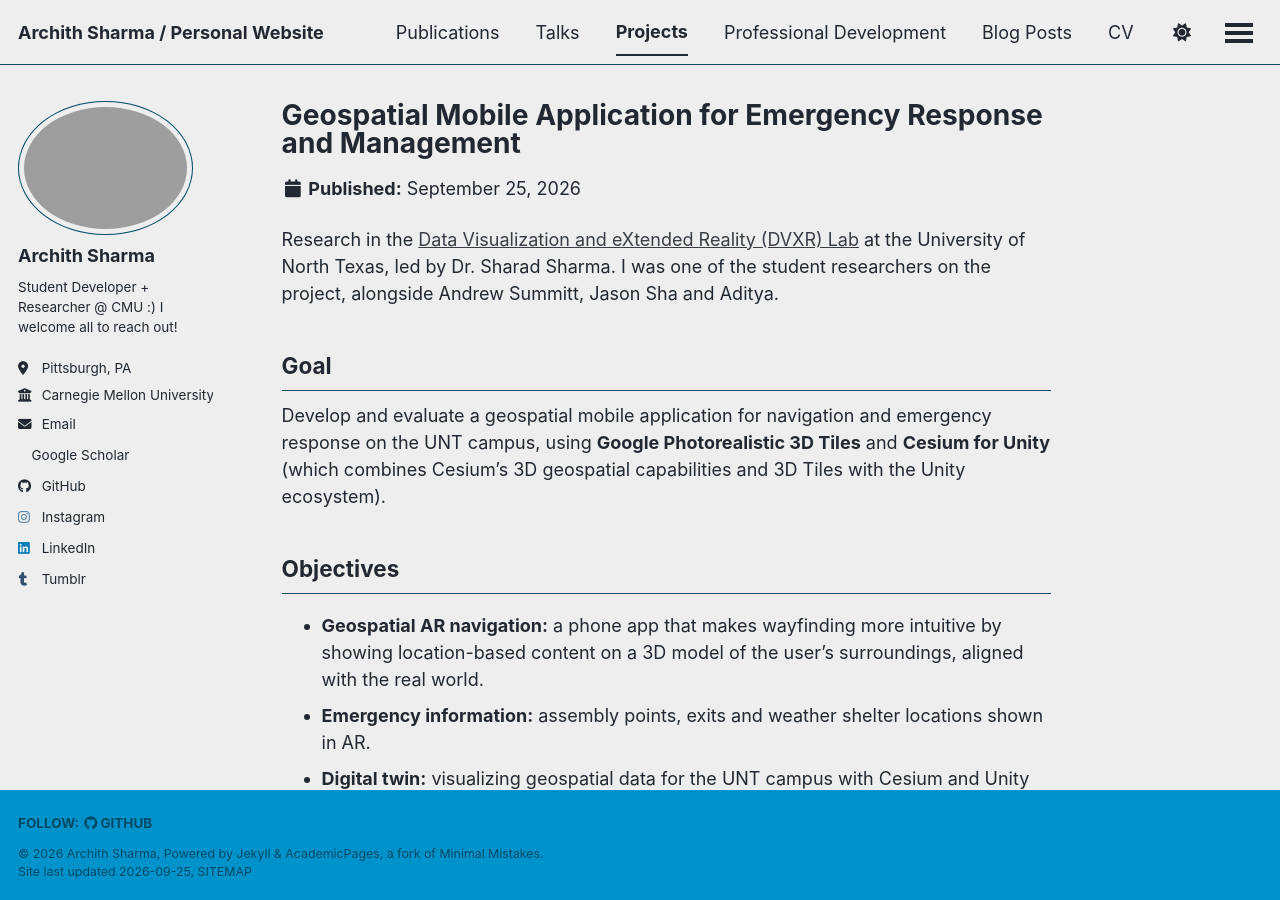
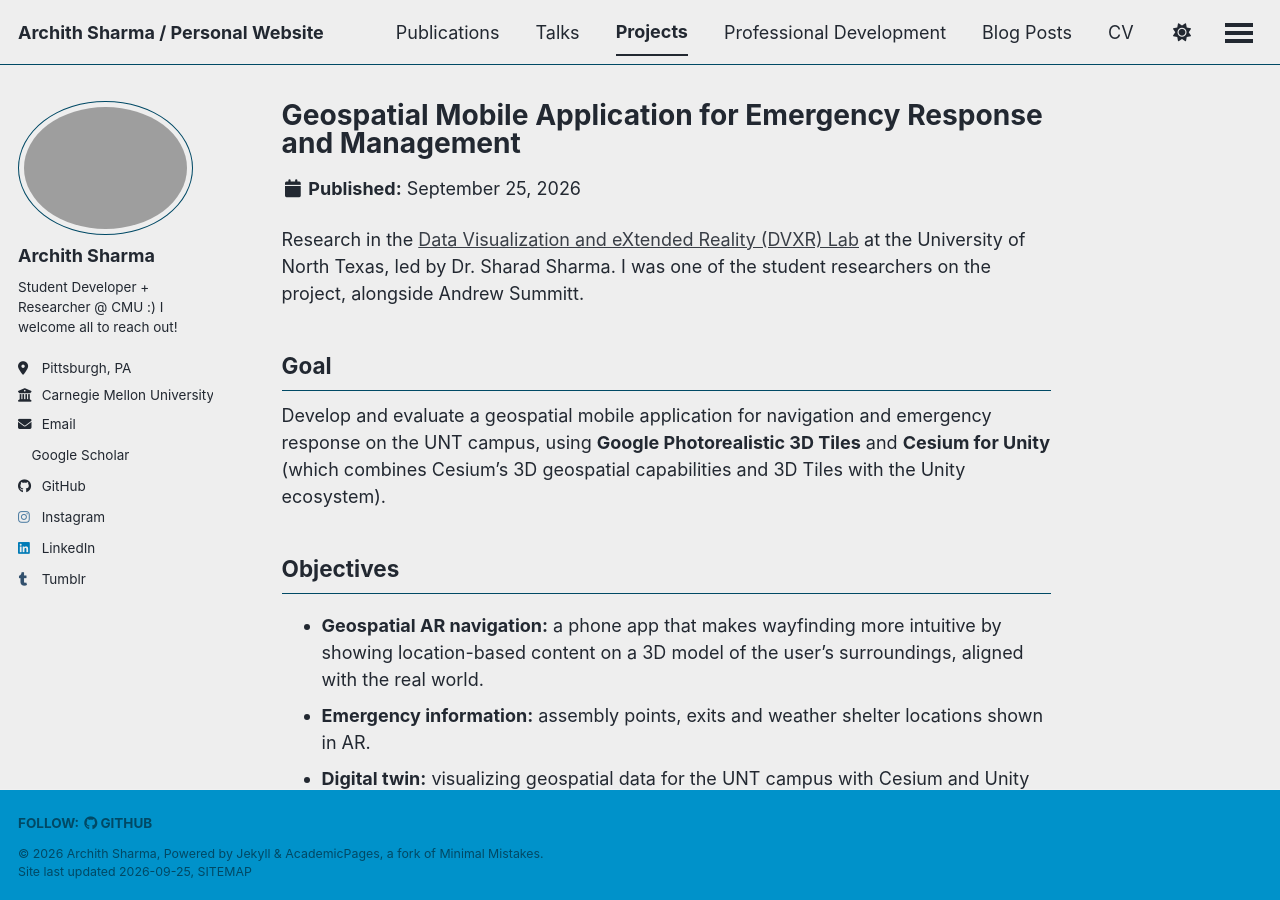
Before and after one commit to ArchithSharma/archithsharma.github.io, a Jekyll site: the page built from _projects/geospatial-emergency-response-app.md, in a window 1280 px wide and 900 px high. Built offline with Jekyll 4.4.1, drawn with Linux system fonts in a browser that asks for light colours; a style sheet for code colours, icons or effects is not loaded.

Commit message:
Improve homepage

```diff
--- a/_projects/geospatial-emergency-response-app.md
+++ b/_projects/geospatial-emergency-response-app.md
@@ -3,11 +3,11 @@
 collection: projects
 status: past
 permalink: /projects/geospatial-emergency-response-app/
-order: 4
+order: 5
 excerpt: "A location-based AR app for navigation and emergency response on the UNT campus, built on Google Photorealistic 3D Tiles and Cesium for Unity. Research in UNT's Data Visualization and eXtended Reality (DVXR) Lab."
 ---
 
-Research in the [Data Visualization and eXtended Reality (DVXR) Lab](https://ci.unt.edu/dvxr/) at the University of North Texas, led by Dr. Sharad Sharma. I was one of the student researchers on the project, alongside Andrew Summitt, Jason Sha and Aditya.
+Research in the [Data Visualization and eXtended Reality (DVXR) Lab](https://ci.unt.edu/dvxr/) at the University of North Texas, led by Dr. Sharad Sharma. I was one of the student researchers on the project, alongside Andrew Summitt.
 
 ## Goal
 
```
Also changed, not shown: _pages/about.md (+1 -1 lines), _posts/2026-05-12-for-60-overs-they-should-feel-like.md (+2 -2 lines), _projects/nfl-big-data-bowl-ball-hawks.md (+1 -1 lines), _projects/syracuse-competition.md (added, +28 -0 lines), _publications/2025-04-04-stats-and-stumps-t20i-prediction.md (+1 -0 lines), 1 other file.
